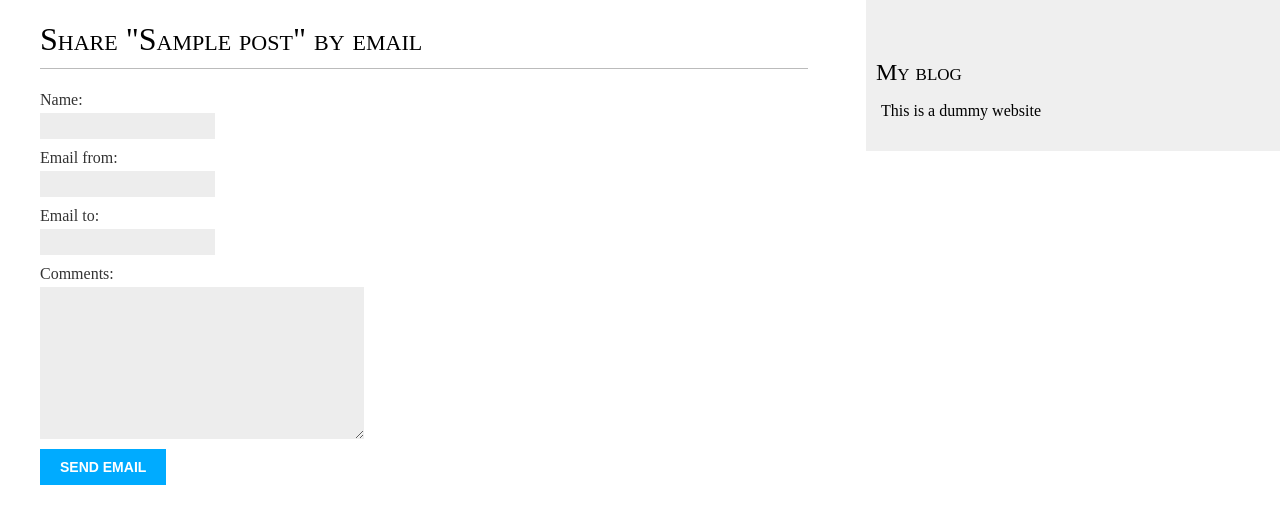
After one commit to codingEzio/code_py_bookreview_django2_by_example, a Django app: page /blog/1/ in a window 1280 px wide. The commit adds this page. Shown: the top 524 px of the page. Run offline with Django 3.2, Linux system fonts and the light colour scheme; tables that the repository leaves empty hold one stand-in row (values such as "Sample post").

Commit message:
Implementing the sharing feature (by email)

```diff
--- /dev/null
+++ b/djbBlog/blog/forms.py
@@ -0,0 +1,11 @@
+from django import forms
+
+
+class EmailPostForm(forms.Form):
+    """Each widget has its own validation rule (e.g. <textarea>, <input>)
+    """
+    name = forms.CharField(max_length=25)
+    email_from = forms.EmailField()
+    email_to = forms.EmailField()
+    comments = forms.CharField(required=False,
+                               widget=forms.Textarea)
--- a/djbBlog/blog/urls.py
+++ b/djbBlog/blog/urls.py
@@ -7,5 +7,7 @@ urlpatterns = [
     path('', views.PostListView.as_view(), name='post_list'),
     path('<int:year>/<int:month>/<int:day>/<slug:post>/',
          views.post_detail,
-         name='post_detail')
+         name='post_detail'),
+
+    path('<int:post_id>/', views.post_share, name='post_share'),
 ]
--- a/djbBlog/blog/views.py
+++ b/djbBlog/blog/views.py
@@ -1,4 +1,8 @@
+import os
+
 from django.shortcuts import render, get_object_or_404
+from django.core.mail import send_mail
+
 from django.core.paginator import Paginator, EmptyPage, PageNotAnInteger
 from django.views.generic import ListView
 
@@ -52,13 +56,25 @@ def post_share(request, post_id):
     post = get_object_or_404(Post,
                              id=post_id,
                              status='published')
+    sent = False
 
     if request.method == 'POST':
         form = EmailPostForm(request.POST)
         if form.is_valid():
-            cleaned = form.cleaned_data
+            cd = form.cleaned_data
+
+            post_url = request.build_absolute_uri(post.get_absolute_url())
+            subject = f"{cd['name']} ({cd['email_from']}) " \
+                f"recommends you reading {post.title}"
+            message = f"Read '{post.title}' at {post_url}\n\n" \
+                f"{cd['name']}'s comments: {cd['comments']}"
+
+            send_mail(subject, message, os.environ['EMAIL_HOST_USER'], [cd['email_to']])
+            sent = True
+
     else:
         form = EmailPostForm
 
     return render(request, 'blog/post/share.html', { 'post': post,
-                                                     'form': form })
+                                                     'form': form,
+                                                     'sent': sent })
--- a/djbBlog/projBlog/settings.py
+++ b/djbBlog/projBlog/settings.py
@@ -94,6 +94,7 @@ How to safely store sensitive data?
     [2] enable it (follow its tutorial) (both are ok: manage.py, settings.py)
     [3] add `.env` to your .gitignore file
     [4] add stuff to ur `.env` file at repo's root folder (done☺️)
+    [_] to test it: <1> run Py Console <2> print(os.environ.get('EMAIL_HOST'))
 """
 
 # Build paths inside the project like this: os.path.join(BASE_DIR, ...)
--- a/djbBlog/templates/blog/post/detail.html
+++ b/djbBlog/templates/blog/post/detail.html
@@ -10,4 +10,10 @@
 	</p>
 
 	{{ post.body|linebreaks }}
+
+	<p>
+		<a href="{% url "blog:post_share" post.id %}">
+			Share this post
+		</a>
+	</p>
 {% endblock %}
--- /dev/null
+++ b/djbBlog/templates/blog/post/share.html
@@ -0,0 +1,19 @@
+{% extends "blog/base.html" %}
+
+{% block title %} Share a post!
+{% endblock %}
+
+{% block content %}
+	{% if sent %}
+		<h1>Email sent successfully</h1>
+		<p>
+			"{{ post.title }}" was successfully sent to {{ form.cleaned_data.email_to }}
+		</p>
+	{% else %}
+		<h1>Share "{{ post.title }}" by email</h1>
+		<form action="." method="post">
+			{{ form.as_p }} {% csrf_token %}
+			<input type="submit" value="Send Email">
+		</form>
+	{% endif %}
+{% endblock %}
```
